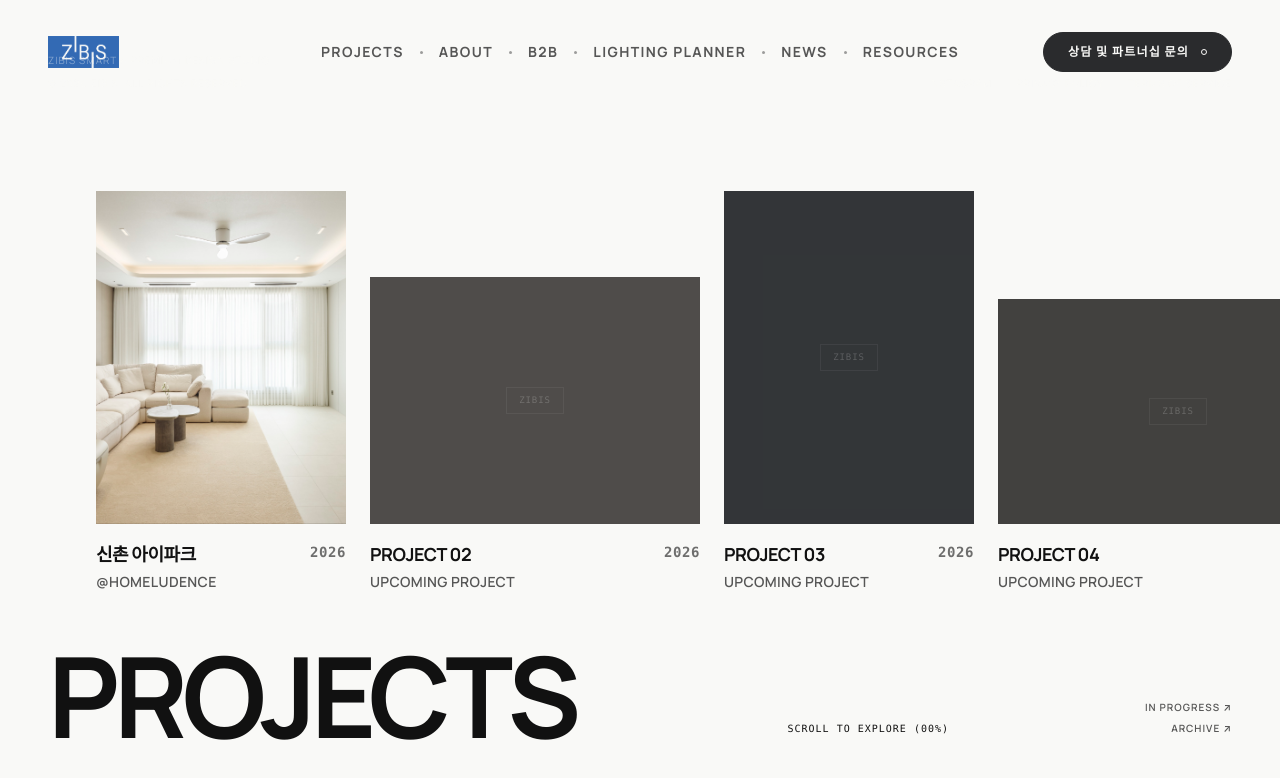
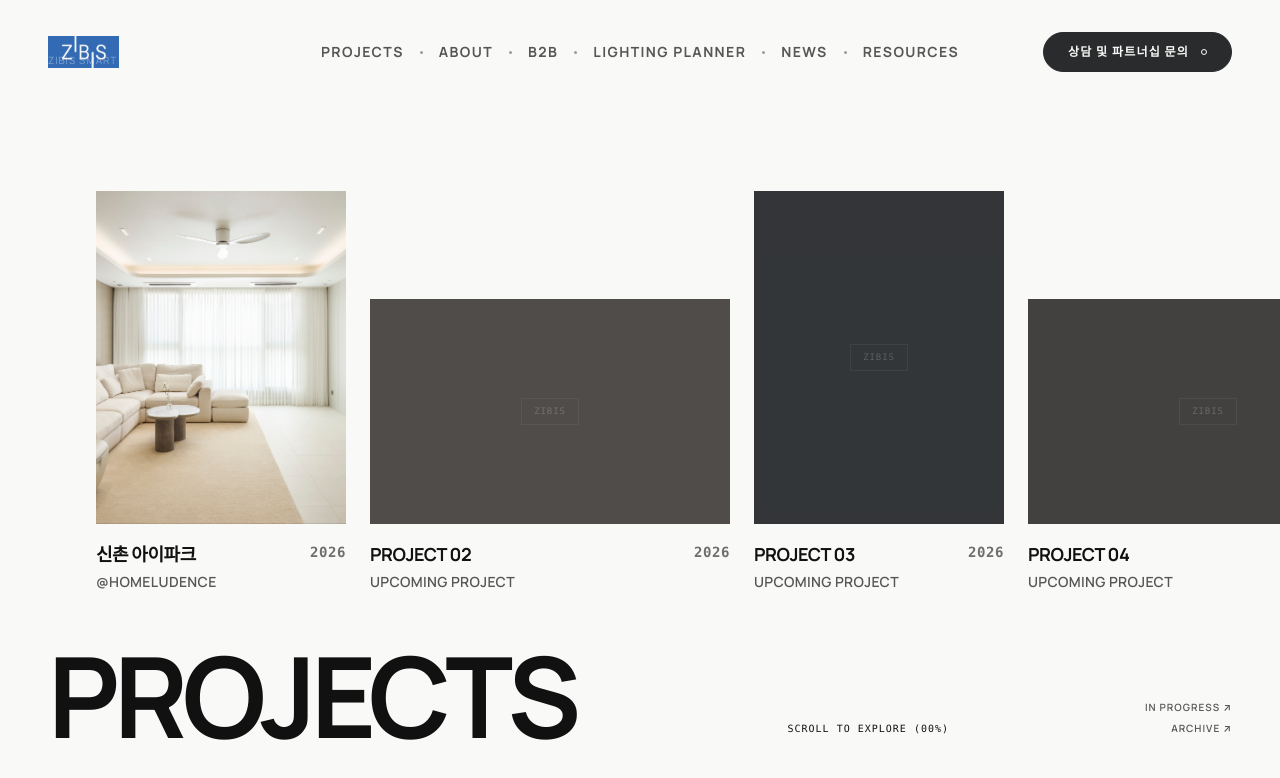
Before and after one commit to insung-lll/zibis_web, a Next.js app: page /projects in a window 1280 px wide. Shown: the top 778 px of the page. Built offline with nearby package versions, Linux system fonts and the light colour scheme; a web font is replaced by a local one.

Commit message:
style: unify all horizontal project thumbnails to match Project 04 height aspect-[16/10]

```diff
--- a/src/components/ProjectsClient.tsx
+++ b/src/components/ProjectsClient.tsx
@@ -111,8 +111,8 @@ export default function ProjectsClient() {
       category: "UPCOMING PROJECT",
       year: "2026",
       colorClass: "bg-[#3D3A38]",
-      aspect: "aspect-[4/3]" as const,
-      width: "w-[24vw] min-w-[330px] max-w-[410px]"
+      aspect: "aspect-[16/10]" as const,
+      width: "w-[26vw] min-w-[360px] max-w-[440px]"
     },
     {
       title: "PROJECT 03",
@@ -143,8 +143,8 @@ export default function ProjectsClient() {
       category: "UPCOMING PROJECT",
       year: "2026",
       colorClass: "bg-[#232426]",
-      aspect: "aspect-[4/3]" as const,
-      width: "w-[24vw] min-w-[330px] max-w-[410px]"
+      aspect: "aspect-[16/10]" as const,
+      width: "w-[26vw] min-w-[360px] max-w-[440px]"
     }
   ];
 
```
